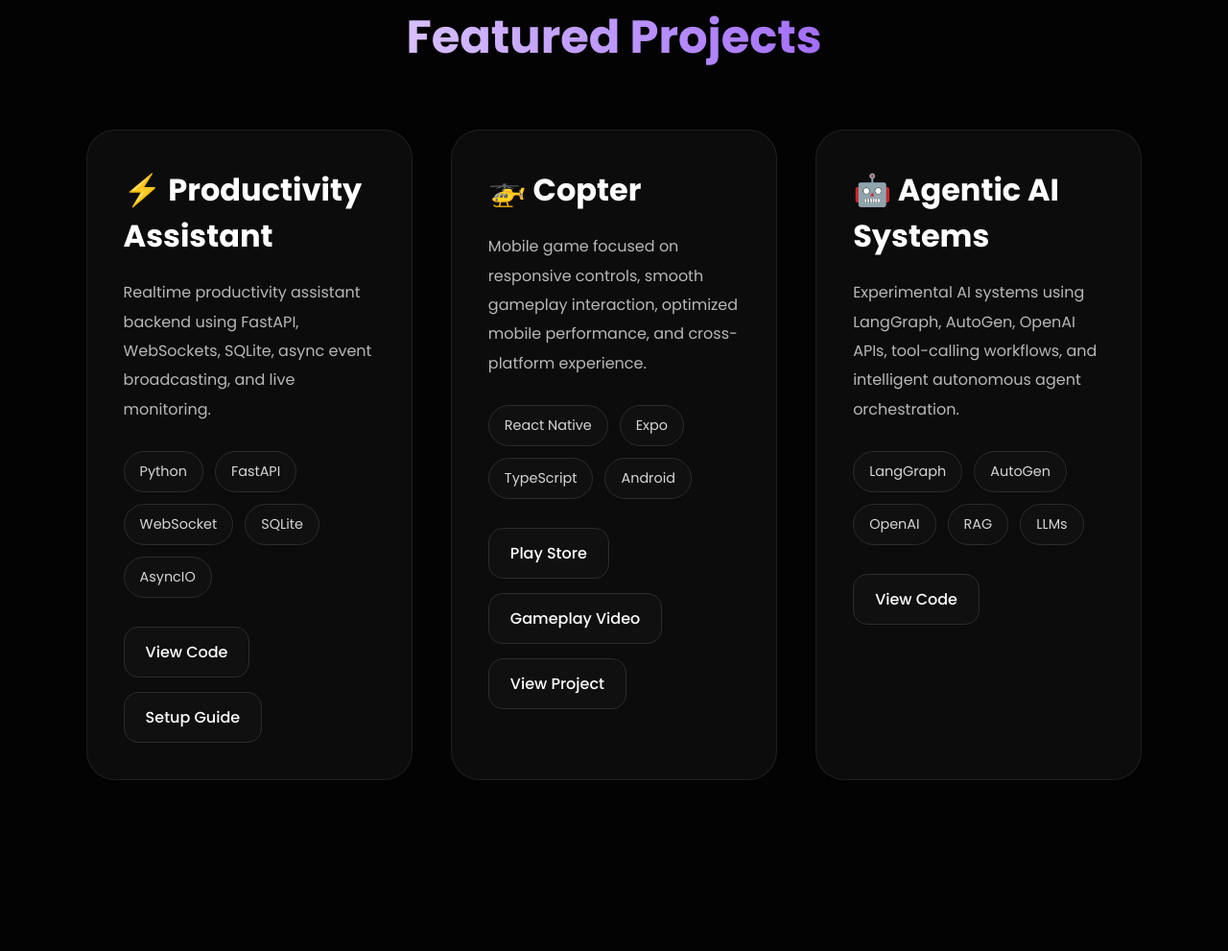
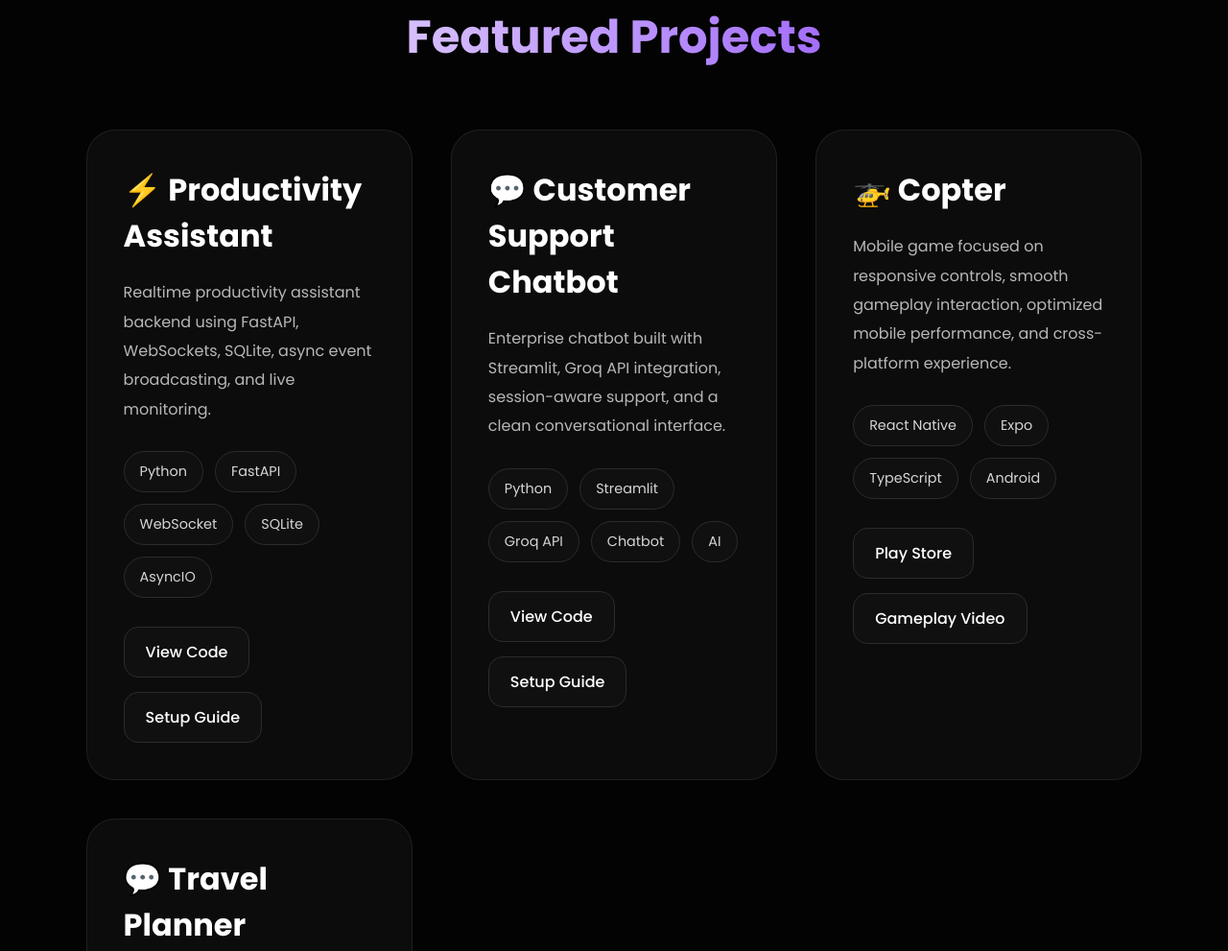
Before and after one commit to aiman-sarosh/aiman-sarosh.github.io, a plain HTML site: page index.html in a window 1280 px wide. Shown: the part 1614-2605 px from the top of the page at 96% size. Drawn offline with Linux system fonts and the light colour scheme.

Commit message:
added projects

```diff
--- a/index.html
+++ b/index.html
@@ -512,6 +512,42 @@
 
             </div>
 
+            <!-- CUSTSUPPORT -->
+
+            <div class="project-card">
+
+                <h3>
+                    💬 Customer Support Chatbot
+                </h3>
+
+                <p>
+                    Enterprise chatbot built with Streamlit,
+                    Groq API integration, session-aware support,
+                    and a clean conversational interface.
+                </p>
+
+                <div class="tech-stack">
+                    <span class="tech">Python</span>
+                    <span class="tech">Streamlit</span>
+                    <span class="tech">Groq API</span>
+                    <span class="tech">Chatbot</span>
+                    <span class="tech">AI</span>
+                </div>
+
+                <div class="project-links">
+
+                    <a href="https://github.com/aiman-sarosh/custSupport" target="_blank">
+                        View Code
+                    </a>
+
+                    <a href="https://github.com/aiman-sarosh/custSupport/blob/master/README.md" target="_blank">
+                        Setup Guide
+                    </a>
+
+                </div>
+
+            </div>
+
             <!-- COPTER -->
 
             <div class="project-card">
@@ -544,40 +580,38 @@
                         Gameplay Video
                     </a>
 
-                    <a href="https://github.com/aiman-sarosh" target="_blank">
-                        View Project
-                    </a>
-
                 </div>
 
             </div>
 
             <!-- AGENTIC -->
 
+            <!-- CUSTSUPPORT -->
+
             <div class="project-card">
 
                 <h3>
-                    🤖 Agentic AI Systems
+                    💬 Travel Planner
                 </h3>
 
                 <p>
-                    Experimental AI systems using LangGraph,
-                    AutoGen, OpenAI APIs, tool-calling workflows,
-                    and intelligent autonomous agent orchestration.
+                    A travel planning assistant based on agentic AI principles, utilizing LangGraph for orchestrating complex workflows, OpenAI APIs for natural language understanding, and a user-friendly interface for seamless trip planning.
                 </p>
 
                 <div class="tech-stack">
-                    <span class="tech">LangGraph</span>
-                    <span class="tech">AutoGen</span>
-                    <span class="tech">OpenAI</span>
-                    <span class="tech">RAG</span>
-                    <span class="tech">LLMs</span>
+                    <span class="tech">Python</span>
+                    <span class="tech">Chatbot</span>
+                    <span class="tech">AI</span>
                 </div>
 
                 <div class="project-links">
 
-                    <a href="https://github.com/aiman-sarosh" target="_blank">
+                    <a href="https://github.com/aiman-sarosh/travel_planner" target="_blank">
                         View Code
+                    </a>
+
+                    <a href="https://github.com/aiman-sarosh/travel_planner/blob/master/README.md" target="_blank">
+                        Setup Guide
                     </a>
 
                 </div>
```
